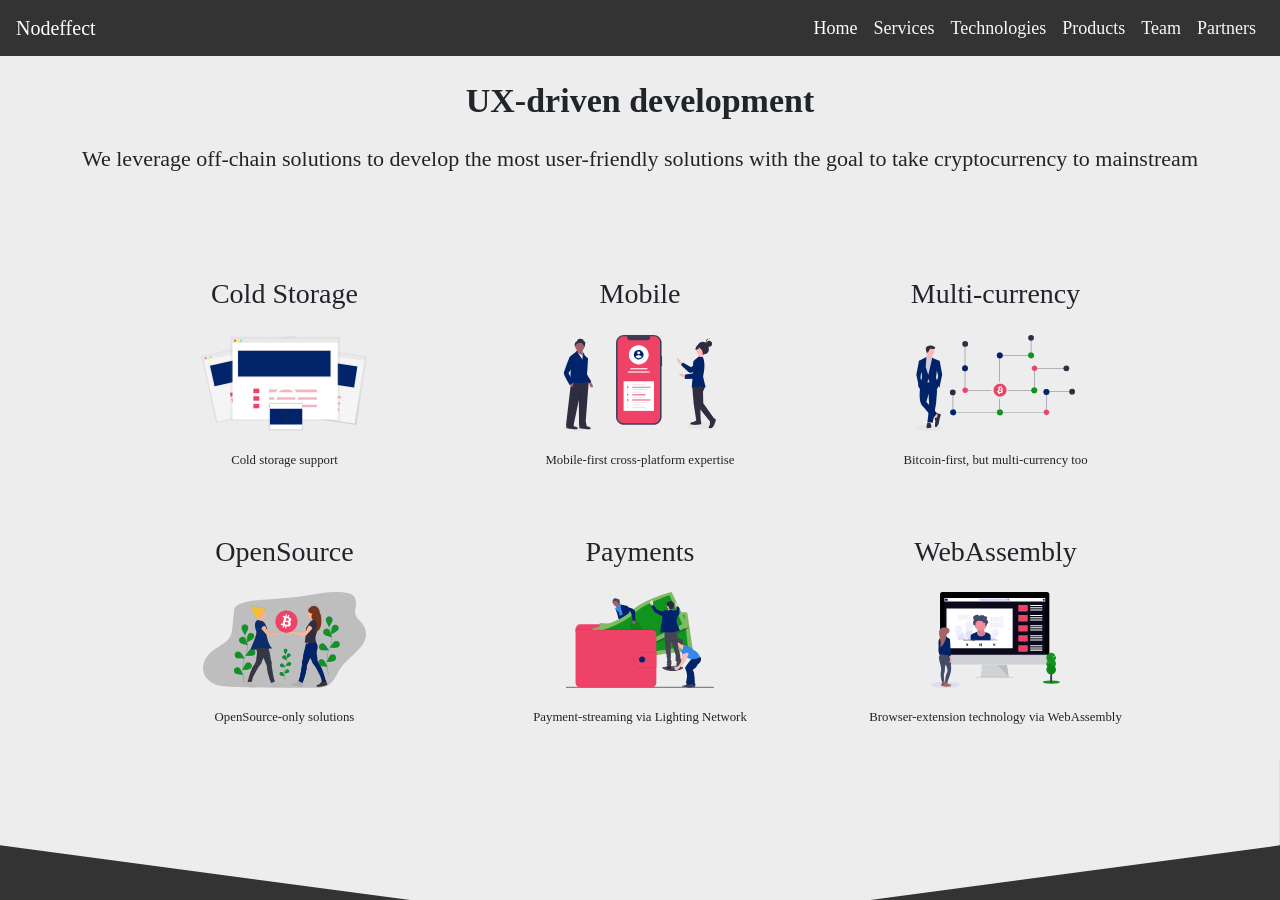
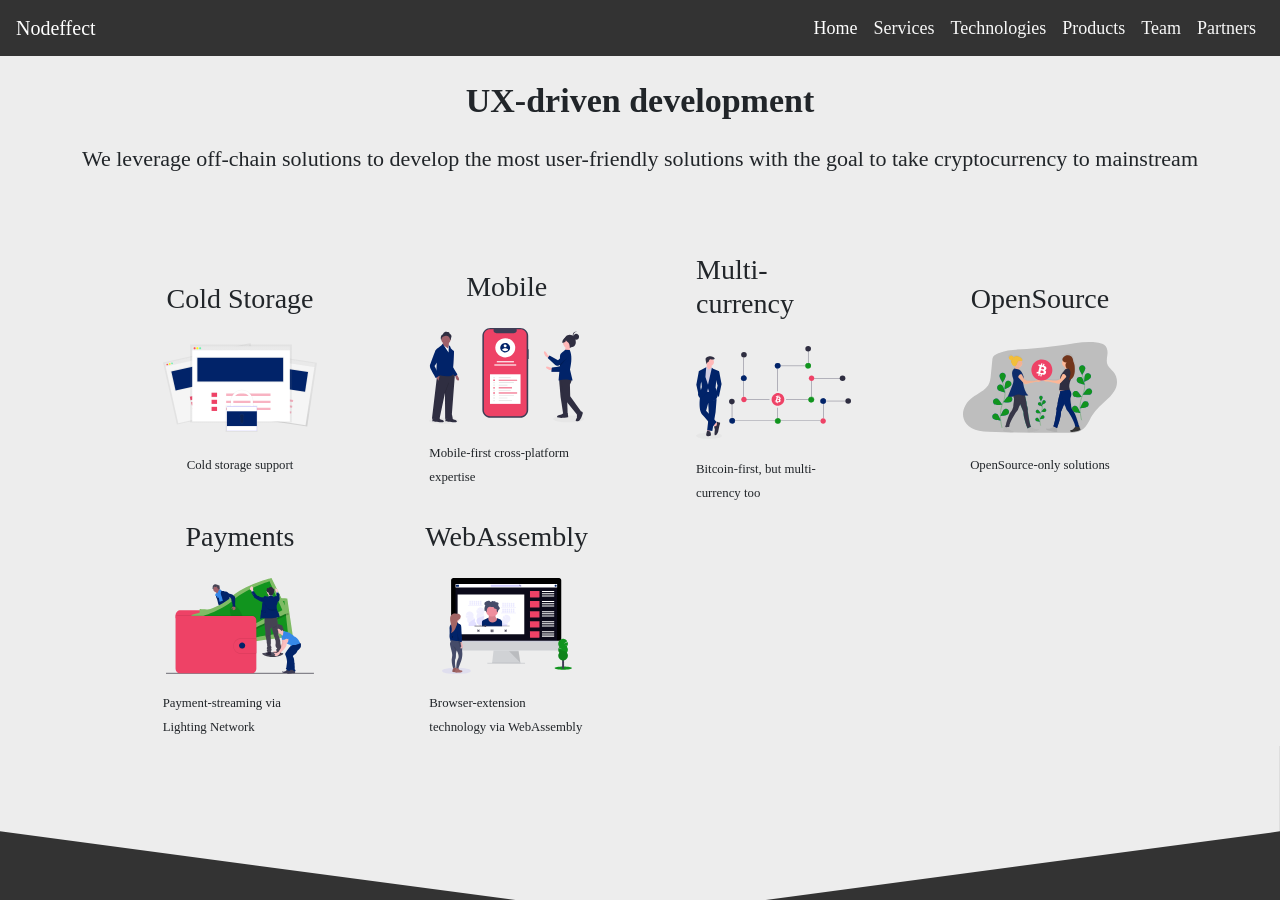
Before and after one commit to aarani/nodeeffect, a Jekyll site: the page built from index.html, in a window 1280 px wide and 900 px high, scrolled down 554 px. Built offline with Jekyll 4.4.1, drawn with Linux system fonts in a browser that asks for light colours.

Commit message:
using row-col-x syntax for breaking rows instead of manually ending rows

```diff
--- a/index.html
+++ b/index.html
@@ -17,15 +17,9 @@ permalink: /
     </div>
 
     <div class="col-md-10">
+        <div class="row row-cols-4">
             {% for service in site.services %}
-        {% assign mod = forloop.index0 | modulo: 3 %}
-        {% if forloop.first == false and mod == 0 %}
-    </div>
-    {% endif %}
-    {% if mod == 0 %}
-    <div class="row">
-        {%endif%}
-        <div class="col-4 py-4 px-lg-3 d-flex align-items-center flex-column">
+            <div class="col px-lg-5 d-flex align-items-center flex-column">
                 <div class="p-2">
                     <h3>{{service.name}}</h3>
                 </div>
@@ -36,6 +30,7 @@ permalink: /
             </div>
 
             {% endfor %}
+        </div>
     </div>
 </section>
 
```
Lines whose indentation alone changed are shown as unchanged.
